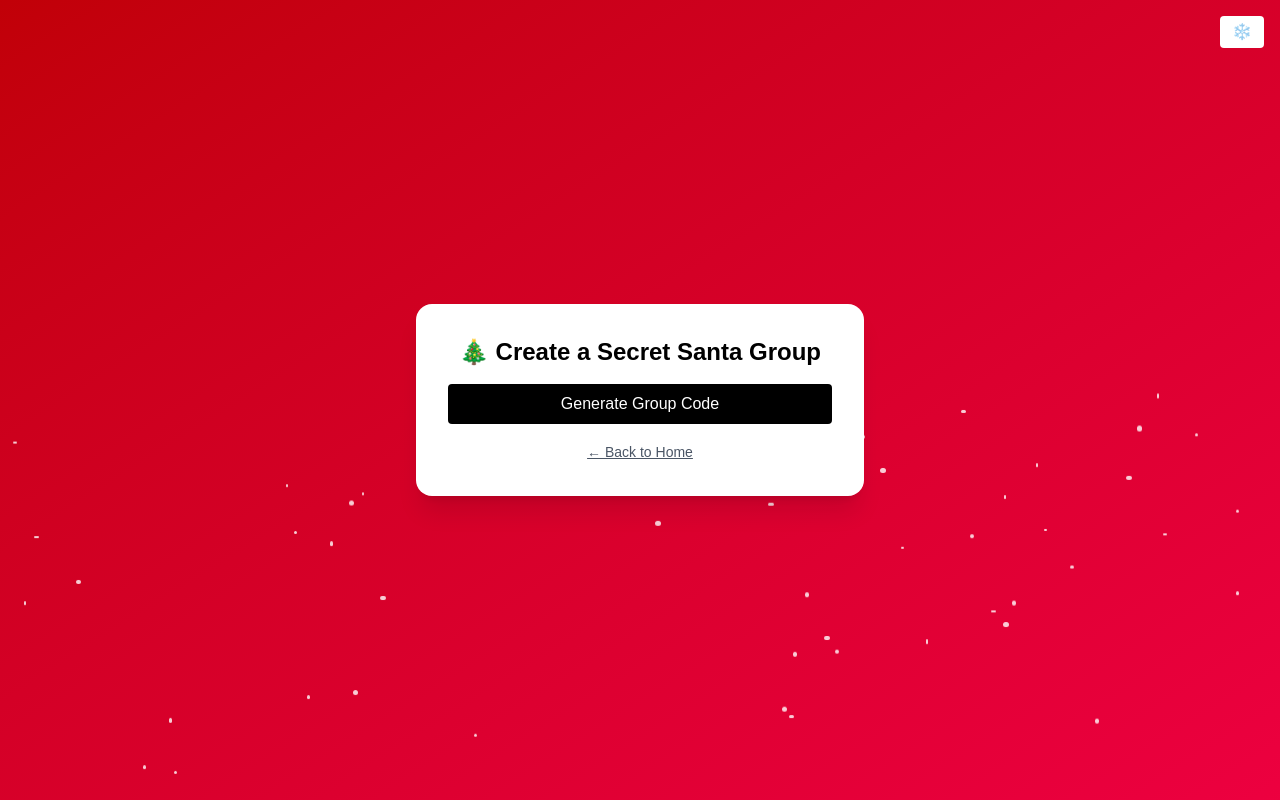
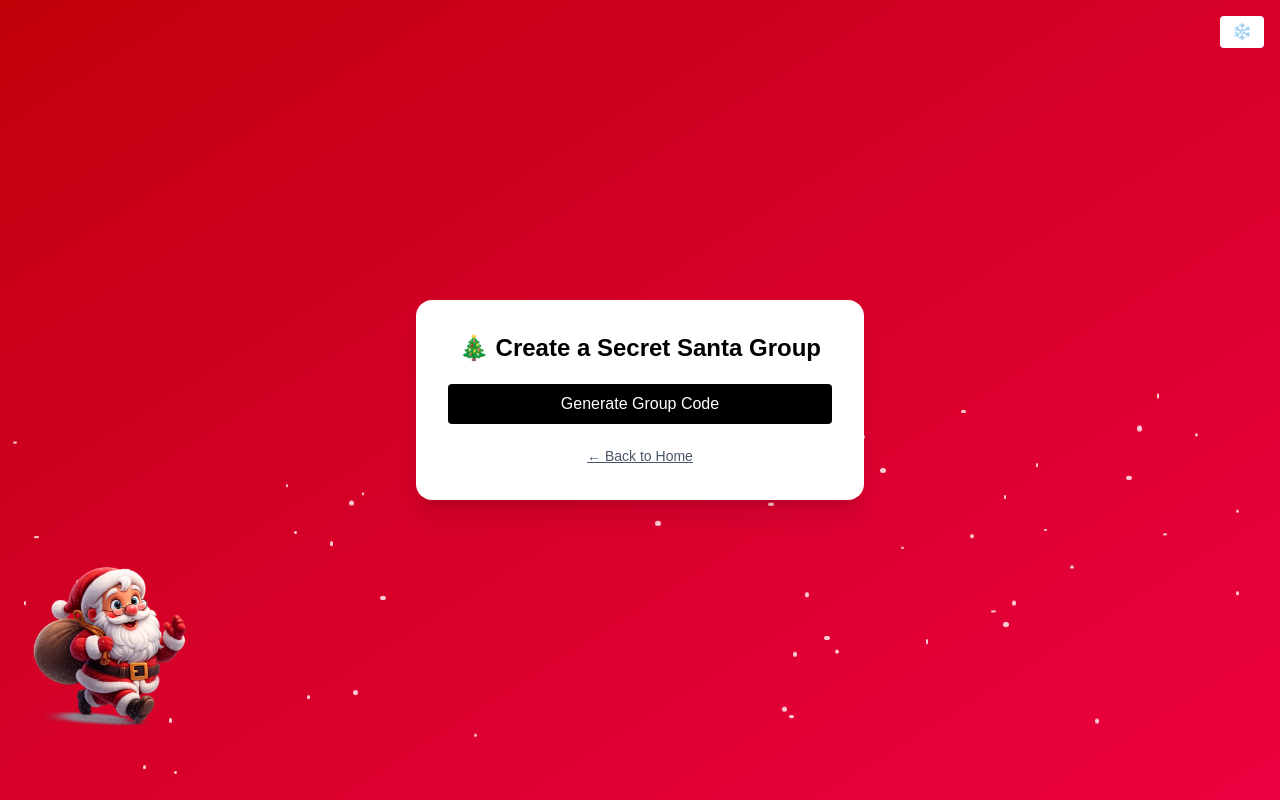
Before and after one commit to AnishaPaturi/Secret-Santa-, a Next.js app: page /create in a window 1280 px wide. Built offline with nearby package versions, Linux system fonts and the light colour scheme.

Commit message:
Add Santa animation, confetti, and QR code to Create page

```diff
--- a/app/create/page.tsx
+++ b/app/create/page.tsx
@@ -1,6 +1,9 @@
 'use client'
 import { useRouter } from 'next/navigation'
 import { useState } from 'react'
+import confetti from 'canvas-confetti'
+import { QRCodeCanvas } from 'qrcode.react'
+import { motion } from 'framer-motion'
 
 export default function CreateGroupPage() {
   const router = useRouter()
@@ -11,16 +14,28 @@ export default function CreateGroupPage() {
     const newCode = Math.random().toString(36).substring(2, 8).toUpperCase()
     localStorage.setItem(`group-${newCode}`, JSON.stringify([]))
     setCode(newCode)
+
+    // ✅ Success Confetti
+    confetti({
+      particleCount: 180,
+      spread: 120,
+      origin: { y: 0.6 },
+    })
   }
 
   function goToGroup() {
     router.push(`/group/${code}`)
   }
 
+  const joinLink =
+    typeof window !== 'undefined'
+      ? `${window.location.origin}/group/${code}`
+      : ''
+
   return (
     <div className="min-h-screen flex items-center justify-center bg-gradient-to-br from-red-700 to-rose-600 p-6 overflow-hidden relative">
 
-      {/* Snow Toggle */}
+      {/* ❄️ Snow Toggle */}
       <div className="fixed top-4 right-4 z-30">
         <button
           onClick={() => setSnow(!snow)}
@@ -30,7 +45,7 @@ export default function CreateGroupPage() {
         </button>
       </div>
 
-      {/* Snowfall */}
+      {/* ❄️ Snowfall */}
       {snow && (
         <div className="absolute inset-0 pointer-events-none">
           {[...Array(50)].map((_, i) => (
@@ -48,8 +63,16 @@ export default function CreateGroupPage() {
         </div>
       )}
 
-      {/* Main Card */}
-      <div className="bg-white text-black rounded-2xl p-8 w-full max-w-md space-y-4 text-center z-10 shadow-xl">
+      {/* 🎅 Animated Santa */}
+      <motion.img
+        src="/santa.gif"
+        className="absolute bottom-6 left-6 w-44 z-20"
+        animate={{ y: [0, -8, 0] }}
+        transition={{ repeat: Infinity, duration: 2 }}
+      />
+
+      {/* 🎁 Main Card */}
+      <div className="bg-white text-black rounded-2xl p-8 w-full max-w-md space-y-5 text-center z-10 shadow-xl">
         <h1 className="text-2xl font-bold">🎄 Create a Secret Santa Group</h1>
 
         {!code && (
@@ -63,10 +86,19 @@ export default function CreateGroupPage() {
 
         {code && (
           <>
-            <p className="text-lg font-semibold mt-4">Group Code</p>
+            <p className="text-lg font-semibold">Group Code</p>
 
             <p className="text-3xl font-bold tracking-widest bg-gray-100 py-2 rounded text-black">
               {code}
+            </p>
+
+            {/* ✅ QR CODE */}
+            <div className="flex justify-center pt-2">
+              <QRCodeCanvas value={joinLink} size={160} />
+            </div>
+
+            <p className="text-sm text-gray-600">
+              Scan to join instantly
             </p>
 
             <button
@@ -78,8 +110,7 @@ export default function CreateGroupPage() {
 
             <button
               onClick={() => {
-                const link = `${window.location.origin}/group/${code}`
-                navigator.clipboard.writeText(link)
+                navigator.clipboard.writeText(joinLink)
                 alert('Group link copied!')
               }}
               className="w-full bg-blue-600 text-white py-2 rounded"
@@ -110,7 +141,6 @@ export default function CreateGroupPage() {
           animation-iteration-count: infinite;
         }
       `}</style>
-
     </div>
   )
 }
```
